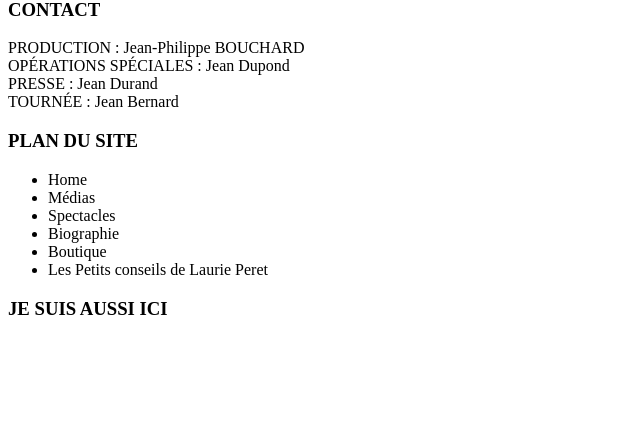
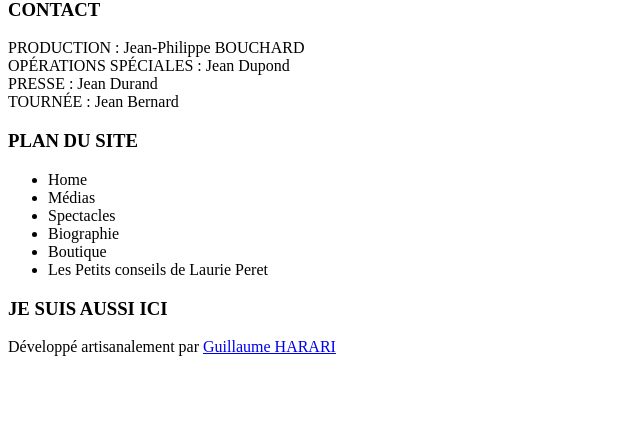
Before and after one commit to guillaumebdx/laurie, a Symfony app: template templates/base.html.twig in a window 1280 px wide. Shown: the part 224-654 px from the top of the page, without its empty margins (0-640 px from the left). Run offline with Twig, Linux system fonts and the light colour scheme; the template is opened without the code that fills it, so the values that code supplies are empty; some libraries are stand-ins or nearby versions.

Commit message:
improve footer and navbar

```diff
--- a/templates/components/_footer.html.twig
+++ b/templates/components/_footer.html.twig
@@ -26,6 +26,11 @@
                 <i class="fab fa-twitter-square fa-5x"></i>
                 <i class="fab fa-youtube-square fa-5x"></i>
             </div>
+            <div class="row">
+                <div class="col-12 text-center">
+                    Développé artisanalement par <a href="https://www.linkedin.com/in/guillaumeharari" target="_blank">Guillaume HARARI</a>
+                </div>
+            </div>
         </div>
     </div>
 </footer>
--- a/templates/components/_navbar.html.twig
+++ b/templates/components/_navbar.html.twig
@@ -28,7 +28,7 @@
           <a class="nav-link" href="{{ path('bio') }}">Biographie</a>
         </li>
         <li class="nav-item">
-          <a class="nav-link" href="{{ path('home') }}#boutique">Boutique</a>
+          <a class="nav-link" href="{{ path('stripe-book') }}#boutique">Boutique</a>
         </li>
       </ul>
     </div>
```
